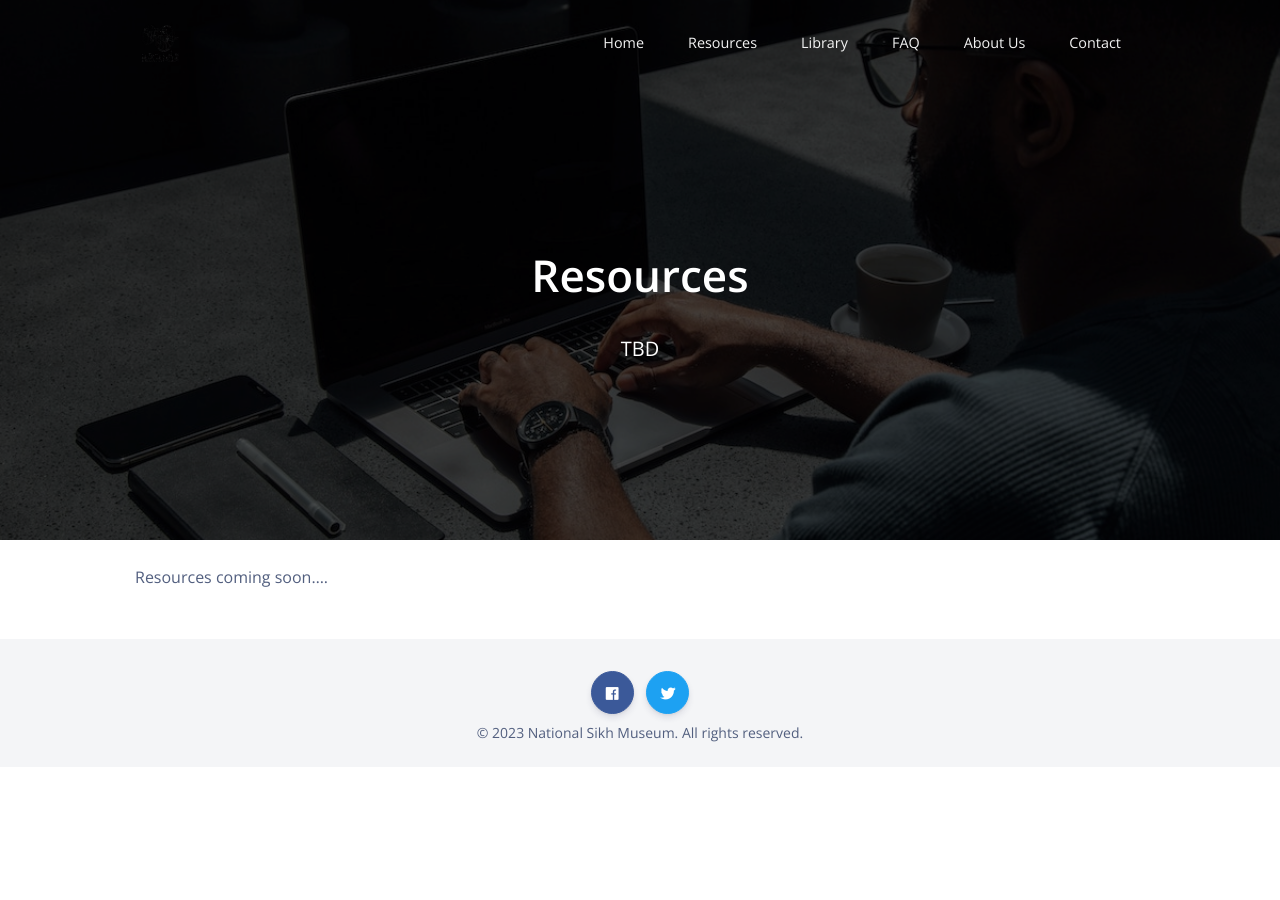
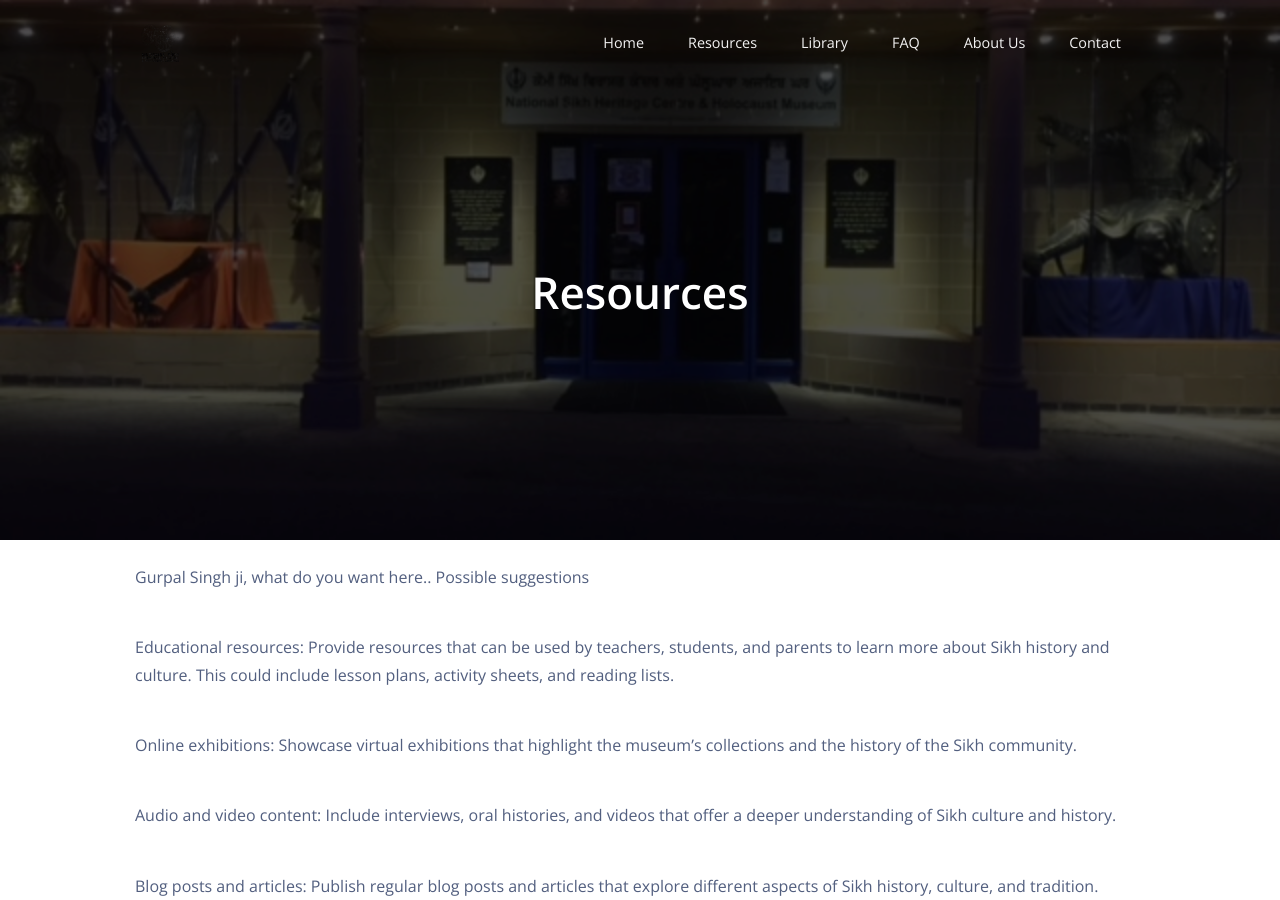
Before and after one commit to National-Sikh-Museum-Derby/national-sikh-museum, a Jekyll site: the page built from _pages/resources.md, in a window 1280 px wide and 900 px high. Built offline with Jekyll 4.4.1, drawn with Linux system fonts in a browser that asks for light colours; nearby versions of some CDN libraries; some of the changed text lies outside the part shown.

Commit message:
add some suggestion for resources page

```diff
--- a/_pages/resources.md
+++ b/_pages/resources.md
@@ -1,8 +1,24 @@
 ---
 title: Resources
-subtitle: TBD
-description: TBD
-featured_image: /assets/img/sections/unsplashs.jpg
+subtitle:
+description: Resources
+featured_image: /assets/img/sections/home-header.jpg
 ---
 
-Resources coming soon....
+Gurpal Singh ji, what do you want here.. Possible suggestions <br><br>
+
+Educational resources: Provide resources that can be used by teachers, students, and parents to learn more about Sikh history and culture. This could include lesson plans, activity sheets, and reading lists.<br><br>
+
+Online exhibitions: Showcase virtual exhibitions that highlight the museum's collections and the history of the Sikh community.<br><br>
+
+Audio and video content: Include interviews, oral histories, and videos that offer a deeper understanding of Sikh culture and history.<br><br>
+
+Blog posts and articles: Publish regular blog posts and articles that explore different aspects of Sikh history, culture, and tradition.<br><br>
+
+Reference materials: Provide resources that can help researchers and academics delve deeper into Sikh history and culture, such as bibliographies and links to scholarly articles.<br><br>
+
+Museum publications: Provide information about the museum's publications, such as catalogs, guides, and research papers.<br><br>
+
+Community resources: Highlight local resources that are available to the Sikh community, such as places of worship, community centers, and social organizations.<br><br>
+
+Donor and volunteer information: Include information about how people can support the museum through donations or volunteering.
```
